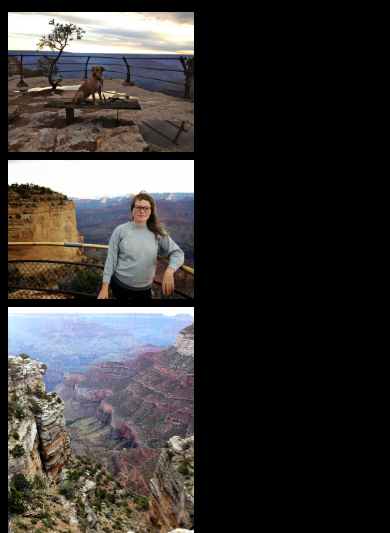
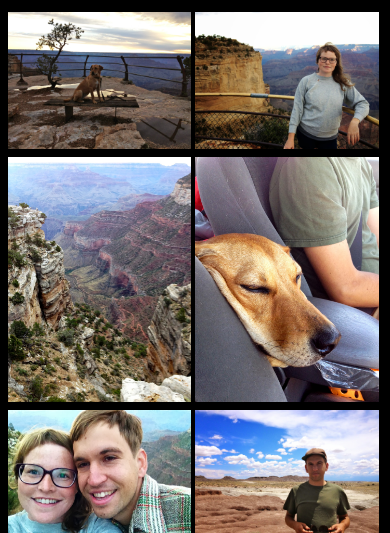
Before and after one commit to mattholamieux/memory-archive, a plain HTML site: page pages/moving to georgia/Index.html in a window 390 px wide. Shown: the top 533 px of the page. Drawn offline with Linux system fonts and the light colour scheme.

Commit message:
changed image width for mobile viewing

```diff
--- a/pages/Copy Me/style.css
+++ b/pages/Copy Me/style.css
@@ -1,5 +1,5 @@
+/* Style the video: 100% width and height to cover the entire window */
 
-/* Style the video: 100% width and height to cover the entire window */
 body {
     background-color: black;
 }
@@ -17,13 +17,14 @@ body {
 }
 
 .container img {
-  width: 49.8%;
+    width: 49%;
     height: auto;
     margin-top: 4px;
 }
 
 
 /* Add some content at the bottom of the video/page */
+
 .content {
     position: fixed;
     bottom: 0;
@@ -33,4 +34,5 @@ body {
     padding-left: 10px;
 }
 
+
 /* Style the button used to pause/play the video */
--- a/pages/beach mansion/style.css
+++ b/pages/beach mansion/style.css
@@ -23,7 +23,7 @@ body {
 }
 
 .container img {
-    width: 49.8%;
+    width: 49%;
     height: 500px;
     margin-top: 4px;
     display: inline-block;
--- a/pages/casco bay/style.css
+++ b/pages/casco bay/style.css
@@ -18,7 +18,7 @@ body {
 }
 
 .container img {
-    width: 49.8%;
+    width: 49%;
     height: auto;
     margin-top: 4px;
 }
--- a/pages/chile/style.css
+++ b/pages/chile/style.css
@@ -18,7 +18,7 @@ body {
 }
 
 .container img {
-    width: 49.8%;
+    width: 49%;
     height: auto;
     margin-top: 4px;
 }
--- a/pages/death valley/style.css
+++ b/pages/death valley/style.css
@@ -1,5 +1,5 @@
+/* Style the video: 100% width and height to cover the entire window */
 
-/* Style the video: 100% width and height to cover the entire window */
 body {
     background-color: black;
 }
@@ -17,13 +17,14 @@ body {
 }
 
 .container img {
-  width: 49.8%;
+    width: 49%;
     height: auto;
     margin-top: 4px;
 }
 
 
 /* Add some content at the bottom of the video/page */
+
 .content {
     position: fixed;
     bottom: 0;
@@ -33,4 +34,5 @@ body {
     padding-left: 10px;
 }
 
+
 /* Style the button used to pause/play the video */
--- a/pages/kirby cove/style.css
+++ b/pages/kirby cove/style.css
@@ -1,5 +1,5 @@
+/* Style the video: 100% width and height to cover the entire window */
 
-/* Style the video: 100% width and height to cover the entire window */
 body {
     background-color: black;
 }
@@ -17,13 +17,14 @@ body {
 }
 
 .container img {
-  width: 49.8%;
+    width: 49%;
     height: auto;
     margin-top: 4px;
 }
 
 
 /* Add some content at the bottom of the video/page */
+
 .content {
     position: fixed;
     bottom: 0;
@@ -33,4 +34,5 @@ body {
     padding-left: 10px;
 }
 
+
 /* Style the button used to pause/play the video */
--- a/pages/moving to georgia/Index.html
+++ b/pages/moving to georgia/Index.html
@@ -12,7 +12,7 @@
 
     <!--Pictures-->
     <div class="container">
-        <img src="../../assets/moving to georgia/IMG_0924.jpg">
+        <img src="../../assets/moving to georgia/IMG_0924.JPG">
         <img src="../../assets/moving to georgia/IMG_0941.jpg">
         <img src="../../assets/moving to georgia/IMG_0917.jpg">
         <img src="../../assets/moving to georgia/IMG_0942.jpg">
--- a/pages/moving to georgia/style.css
+++ b/pages/moving to georgia/style.css
@@ -1,5 +1,5 @@
+/* Style the video: 100% width and height to cover the entire window */
 
-/* Style the video: 100% width and height to cover the entire window */
 body {
     background-color: black;
 }
@@ -17,13 +17,14 @@ body {
 }
 
 .container img {
-  width: 49.8%;
+    width: 49%;
     height: auto;
     margin-top: 4px;
 }
 
 
 /* Add some content at the bottom of the video/page */
+
 .content {
     position: fixed;
     bottom: 0;
@@ -33,4 +34,5 @@ body {
     padding-left: 10px;
 }
 
+
 /* Style the button used to pause/play the video */
--- a/pages/nepal/style.css
+++ b/pages/nepal/style.css
@@ -15,7 +15,7 @@ body {
 }
 
 .container img {
-    width: 49.8%;
+    width: 49%;
     height: auto;
     margin-top: 4px;
 }
--- a/pages/olive harvest/style.css
+++ b/pages/olive harvest/style.css
@@ -1,5 +1,5 @@
+/* Style the video: 100% width and height to cover the entire window */
 
-/* Style the video: 100% width and height to cover the entire window */
 body {
     background-color: black;
 }
@@ -17,13 +17,14 @@ body {
 }
 
 .container img {
-  width: 49.8%;
+    width: 49%;
     height: auto;
     margin-top: 4px;
 }
 
 
 /* Add some content at the bottom of the video/page */
+
 .content {
     position: fixed;
     bottom: 0;
@@ -33,4 +34,5 @@ body {
     padding-left: 10px;
 }
 
+
 /* Style the button used to pause/play the video */
--- a/pages/rangely/style.css
+++ b/pages/rangely/style.css
@@ -18,7 +18,7 @@ body {
 }
 
 .container img {
-    width: 49.8%;
+    width: 49%;
     height: auto;
     margin-top: 4px;
 }
--- a/pages/ruby glamour shots/style.css
+++ b/pages/ruby glamour shots/style.css
@@ -1,5 +1,5 @@
+/* Style the video: 100% width and height to cover the entire window */
 
-/* Style the video: 100% width and height to cover the entire window */
 body {
     background-color: black;
 }
@@ -17,13 +17,14 @@ body {
 }
 
 .container img {
-  width: 49.8%;
+    width: 49%;
     height: auto;
     margin-top: 4px;
 }
 
 
 /* Add some content at the bottom of the video/page */
+
 .content {
     position: fixed;
     bottom: 0;
@@ -33,4 +34,5 @@ body {
     padding-left: 10px;
 }
 
+
 /* Style the button used to pause/play the video */
--- a/pages/thanksgiving/style.css
+++ b/pages/thanksgiving/style.css
@@ -1,5 +1,5 @@
+/* Style the video: 100% width and height to cover the entire window */
 
-/* Style the video: 100% width and height to cover the entire window */
 body {
     background-color: black;
 }
@@ -17,13 +17,14 @@ body {
 }
 
 .container img {
-  width: 49.8%;
+    width: 49%;
     height: auto;
     margin-top: 4px;
 }
 
 
 /* Add some content at the bottom of the video/page */
+
 .content {
     position: fixed;
     bottom: 0;
@@ -33,4 +34,5 @@ body {
     padding-left: 10px;
 }
 
+
 /* Style the button used to pause/play the video */
```
Lines whose indentation alone changed are shown as unchanged.
